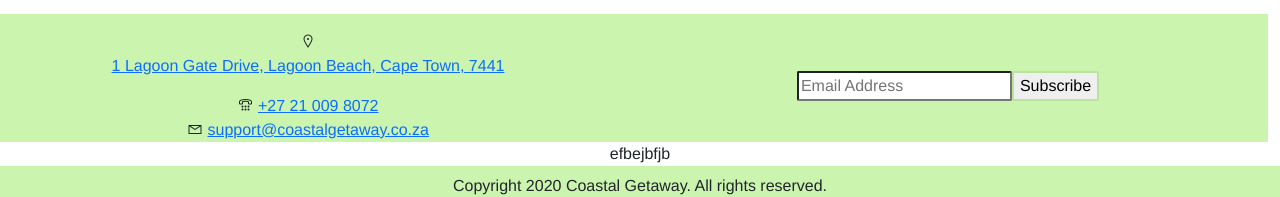
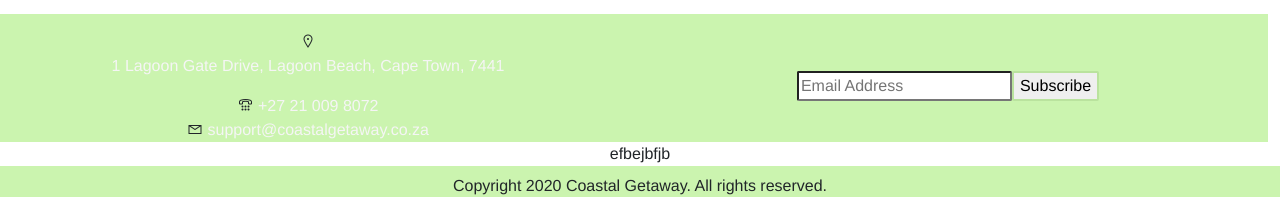
Before and after one commit to C0dingForFun/capstone, a Vue app: page / in a window 1280 px wide. Shown: the part 2039-2236 px from the top of the page. Built offline with nearby package versions, Linux system fonts and the light colour scheme.

Commit message:
frontend

```diff
--- a/src/components/FooterComp.vue
+++ b/src/components/FooterComp.vue
@@ -34,6 +34,14 @@
         width:100vw;
         height:auto;
     }
+    footer a{
+        color:whitesmoke;
+        text-decoration: none;
+    }
+    footer a:hover{
+        color:#bae39e;
+        text-decoration: underline;
+    }
     .newsletter{
         display:flex;
         justify-content: center;
```
